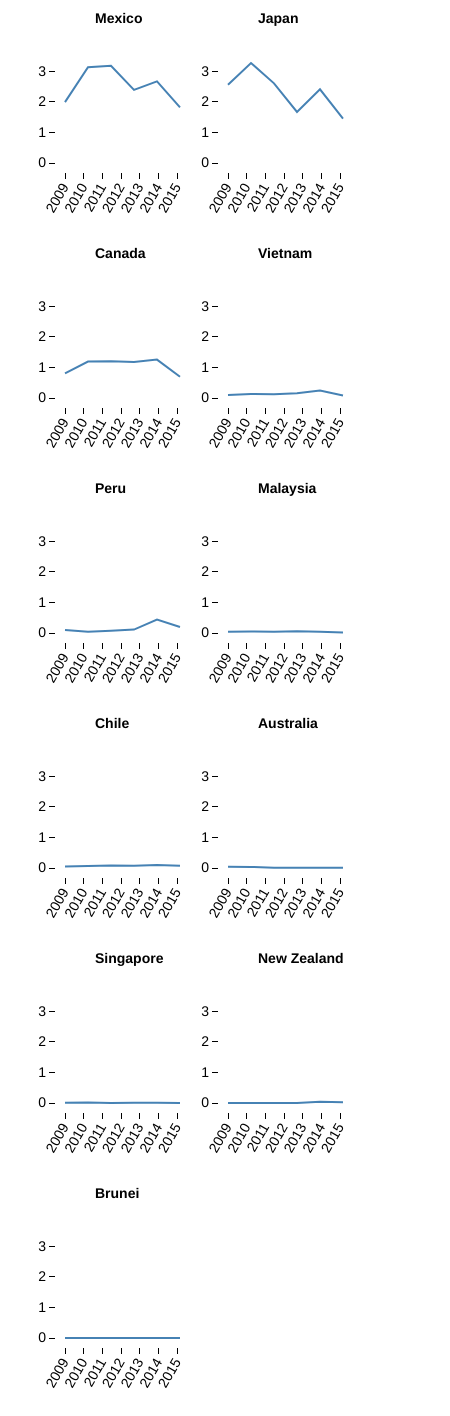
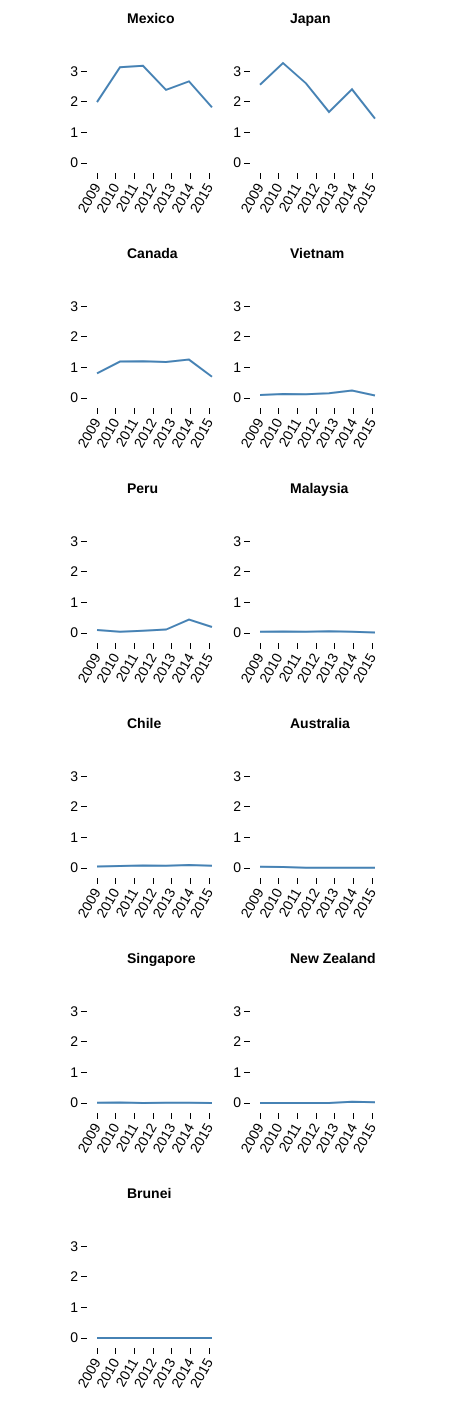
Before and after one commit to BigAgWatch/wto-exports, a plain HTML site: page index.html in a window 390 px wide. Shown: the part 501-1917 px from the top of the page, 450 px wide, since content can reach past the window. Drawn offline with nearby package versions, Linux system fonts and the light colour scheme; a script that the page names is missing.

Commit message:
adjust offset and spacing for xs

```diff
--- a/index.html
+++ b/index.html
@@ -122,18 +122,18 @@
 
         <!-- Small multiple graphs -->
         <div class="row spacer">
-            <div id="graph-1"  class="col-xs-5 col-xs-offset-0 col-sm-3 col-sm-offset-1 col-md-offset-2 col-md-2 col-lg-2 col-lg-offset-2"></div>
-            <div id="graph-2"  class="col-xs-5 col-xs-offset-0 col-sm-3 col-sm-offset-0 col-md-offset-1 col-md-2 col-lg-2 col-lg-offset-1"></div>
-            <div id="graph-3"  class="col-xs-5 col-xs-offset-0 col-sm-3 col-sm-offset-0 col-md-offset-1 col-md-2 col-lg-2 col-lg-offset-1"></div>
-            <div id="graph-4"  class="col-xs-5 col-xs-offset-0 col-sm-3 col-sm-offset-1 col-md-offset-2 col-md-2 col-lg-2 col-lg-offset-2"></div>
-            <div id="graph-5"  class="col-xs-5 col-xs-offset-0 col-sm-3 col-sm-offset-0 col-md-offset-1 col-md-2 col-lg-2 col-lg-offset-1"></div>
-            <div id="graph-6"  class="col-xs-5 col-xs-offset-0 col-sm-3 col-sm-offset-0 col-md-offset-1 col-md-2 col-lg-2 col-lg-offset-1"></div>
-            <div id="graph-7"  class="col-xs-5 col-xs-offset-0 col-sm-3 col-sm-offset-1 col-md-offset-2 col-md-2 col-lg-2 col-lg-offset-2"></div>
-            <div id="graph-8"  class="col-xs-5 col-xs-offset-0 col-sm-3 col-sm-offset-0 col-md-offset-1 col-md-2 col-lg-2 col-lg-offset-1"></div>
-            <div id="graph-9"  class="col-xs-5 col-xs-offset-0 col-sm-3 col-sm-offset-0 col-md-offset-1 col-md-2 col-lg-2 col-lg-offset-1"></div>
-            <div id="graph-10" class="col-xs-5 col-xs-offset-0 col-sm-3 col-sm-offset-1 col-md-offset-2 col-md-2 col-lg-2 col-lg-offset-2"></div>
-            <div id="graph-11" class="col-xs-5 col-xs-offset-0 col-sm-3 col-sm-offset-0 col-md-offset-1 col-md-2 col-lg-2 col-lg-offset-1"></div>
-            <div id="graph-12" class="col-xs-5 col-xs-offset-0 col-sm-3 col-sm-offset-0 col-md-offset-1 col-md-2 col-lg-2 col-lg-offset-1"></div>
+            <div id="graph-1"  class="col-xs-4 col-xs-offset-1 col-sm-3 col-sm-offset-1 col-md-offset-2 col-md-2 col-lg-2 col-lg-offset-2"></div>
+            <div id="graph-2"  class="col-xs-4 col-xs-offset-1 col-sm-3 col-sm-offset-0 col-md-offset-1 col-md-2 col-lg-2 col-lg-offset-1"></div>
+            <div id="graph-3"  class="col-xs-4 col-xs-offset-1 col-sm-3 col-sm-offset-0 col-md-offset-1 col-md-2 col-lg-2 col-lg-offset-1"></div>
+            <div id="graph-4"  class="col-xs-4 col-xs-offset-1 col-sm-3 col-sm-offset-1 col-md-offset-2 col-md-2 col-lg-2 col-lg-offset-2"></div>
+            <div id="graph-5"  class="col-xs-4 col-xs-offset-1 col-sm-3 col-sm-offset-0 col-md-offset-1 col-md-2 col-lg-2 col-lg-offset-1"></div>
+            <div id="graph-6"  class="col-xs-4 col-xs-offset-1 col-sm-3 col-sm-offset-0 col-md-offset-1 col-md-2 col-lg-2 col-lg-offset-1"></div>
+            <div id="graph-7"  class="col-xs-4 col-xs-offset-1 col-sm-3 col-sm-offset-1 col-md-offset-2 col-md-2 col-lg-2 col-lg-offset-2"></div>
+            <div id="graph-8"  class="col-xs-4 col-xs-offset-1 col-sm-3 col-sm-offset-0 col-md-offset-1 col-md-2 col-lg-2 col-lg-offset-1"></div>
+            <div id="graph-9"  class="col-xs-4 col-xs-offset-1 col-sm-3 col-sm-offset-0 col-md-offset-1 col-md-2 col-lg-2 col-lg-offset-1"></div>
+            <div id="graph-10" class="col-xs-4 col-xs-offset-1 col-sm-3 col-sm-offset-1 col-md-offset-2 col-md-2 col-lg-2 col-lg-offset-2"></div>
+            <div id="graph-11" class="col-xs-4 col-xs-offset-1 col-sm-3 col-sm-offset-0 col-md-offset-1 col-md-2 col-lg-2 col-lg-offset-1"></div>
+            <div id="graph-12" class="col-xs-4 col-xs-offset-1 col-sm-3 col-sm-offset-0 col-md-offset-1 col-md-2 col-lg-2 col-lg-offset-1"></div>
         </div>
 
         <!-- Stuff -->
```
